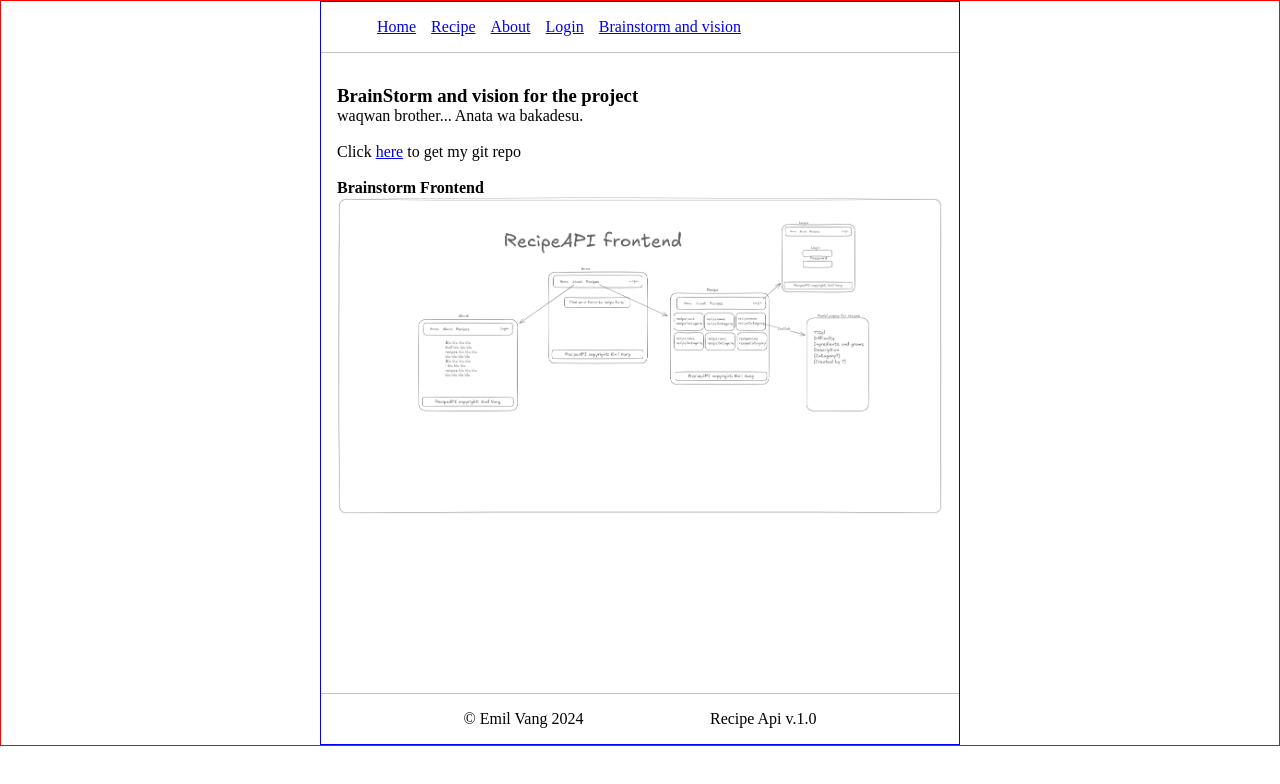
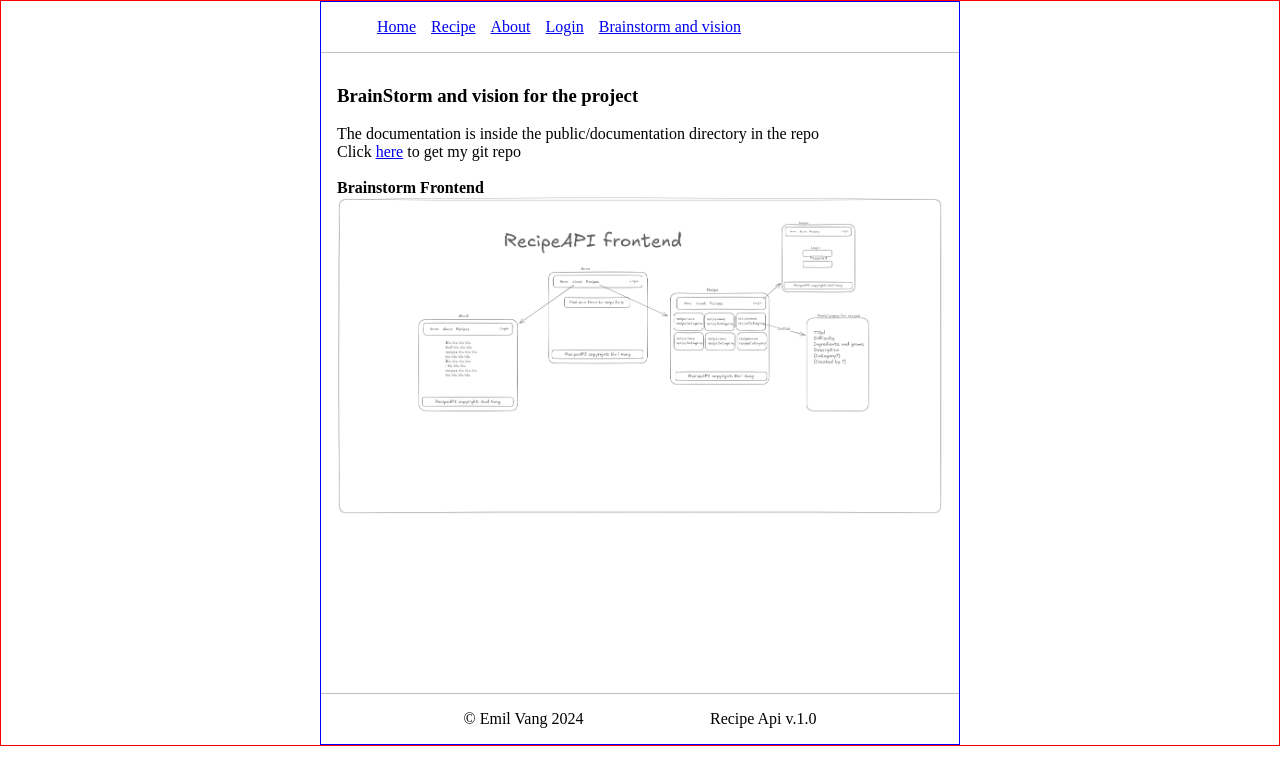
Before and after one commit to vaangis93/recipe_frontend, a React (Vite) app: page /brainstorm in a window 1280 px wide. Shown: the top 784 px of the page. Built offline with nearby package versions, Linux system fonts and the light colour scheme.

Commit message:
fixed link

```diff
--- a/src/pages/Brainstorm.jsx
+++ b/src/pages/Brainstorm.jsx
@@ -9,9 +9,11 @@ function Brainstorm() {
   return (
     <>
       <h3>BrainStorm and vision for the project</h3>
-      <p> waqwan brother... Anata wa bakadesu. </p>
+
       <br />
       <p>
+      The documentation is inside the public/documentation directory in the repo
+      <br />
         Click{" "}
         <a href="https://github.com/vaangis93/recipe_frontend" target="_blank">
           here
@@ -22,6 +24,8 @@ function Brainstorm() {
 
       <h4>Brainstorm Frontend</h4>
       <BrainstormPngStyle src="pics\brainstorm_frontend.png" />
+
+
     </>
   );
 }
--- a/src/pages/Home.jsx
+++ b/src/pages/Home.jsx
@@ -1,5 +1,3 @@
-import GlobalStyle from "../styles/GlobalStyle";
-import styled from "styled-components";
 function Home() {
 
 
@@ -7,7 +5,7 @@ function Home() {
 
   return (
     <>
-      <h1>Home</h1>
+      <h1>Home </h1>
 
 
     </>
```
